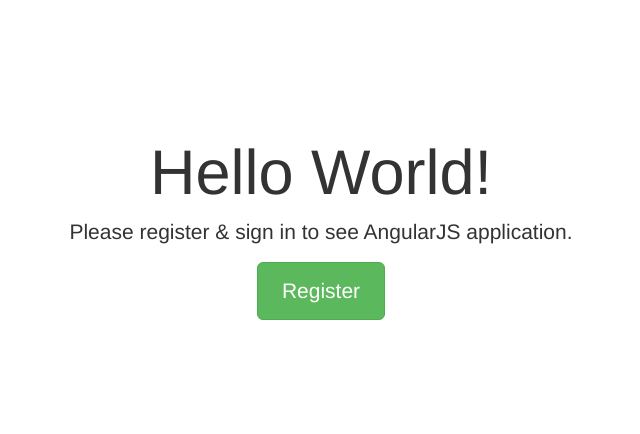
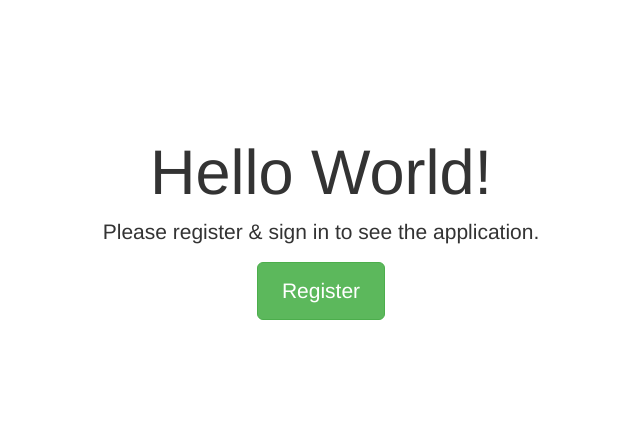
Before and after one commit to Pontorez/kgr, a Yii app: template views/site/index.php in a window 1280 px wide. Shown: the top 434 px of the page, without its empty margins (319-959 px from the left). Run offline with PHP 8.4 and a stand-in for Yii, Linux system fonts and the light colour scheme; the template is opened without the code that fills it, so the values that code supplies are empty; some libraries are stand-ins or nearby versions.

Commit message:
Fix typo

```diff
--- a/views/site/index.php
+++ b/views/site/index.php
@@ -11,7 +11,7 @@
     <div class="jumbotron">
         <h1>Hello World!</h1>
 
-        <p class="lead">Please register &amp; sign in to see AngularJS application.</p>
+        <p class="lead">Please register &amp; sign in to see the application.</p>
 
         <p><a class="btn btn-lg btn-success" href="/site/signup">Register</a></p>
     </div>
```
